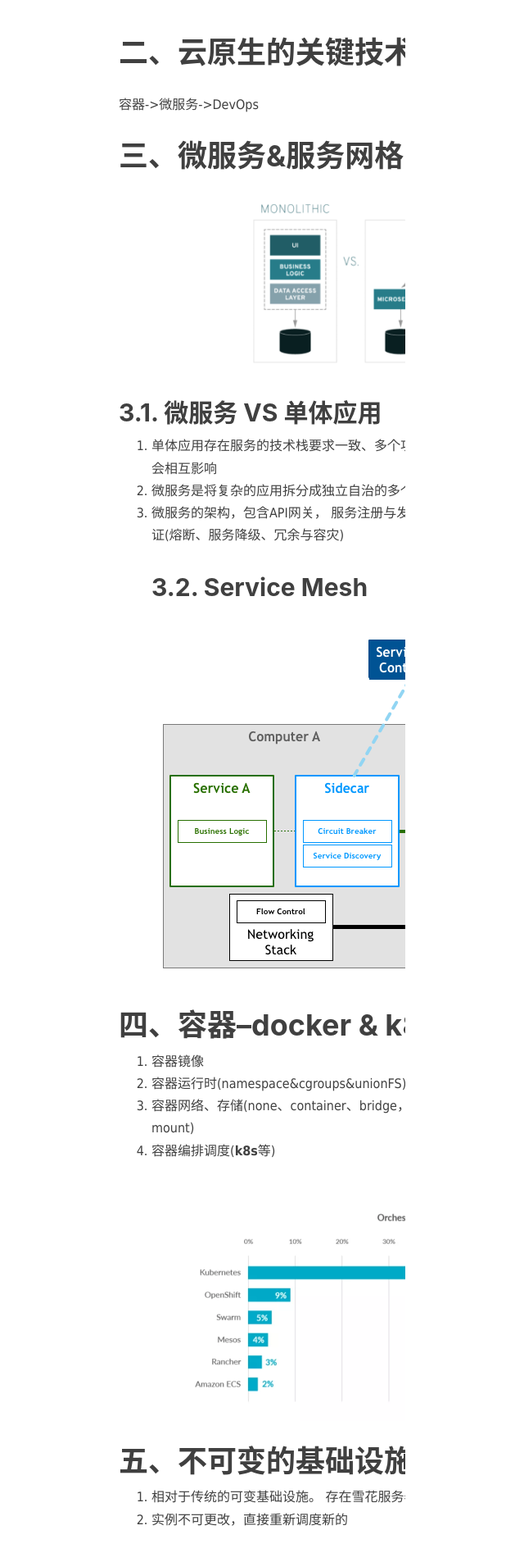
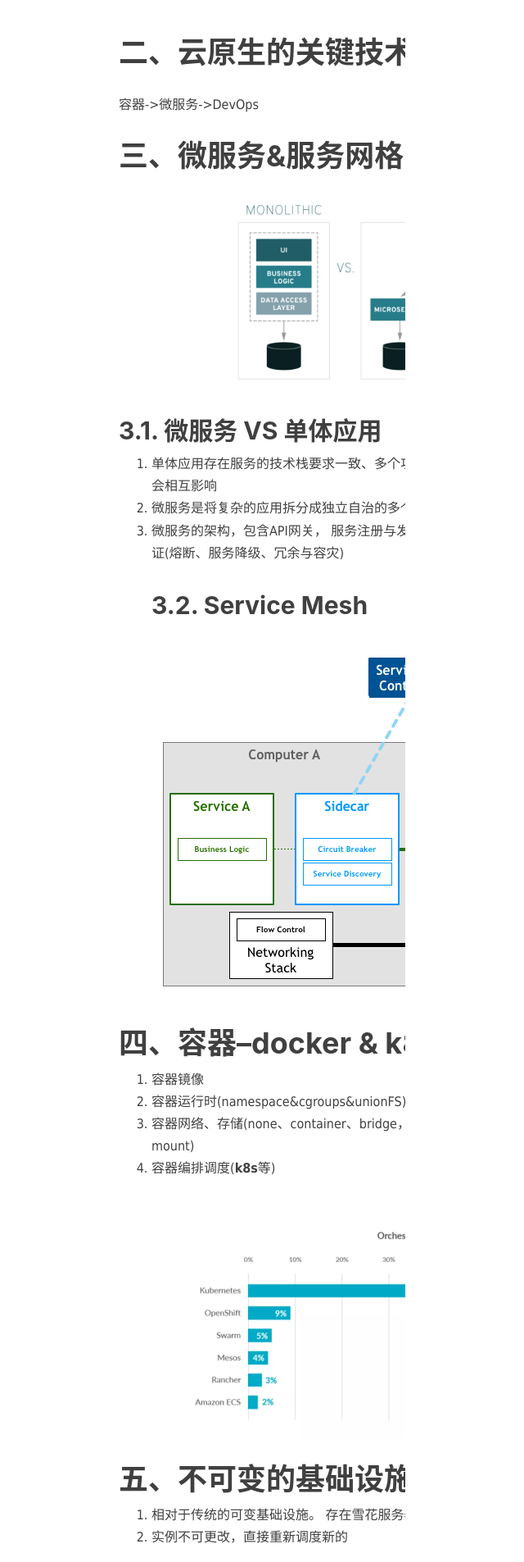
Before and after one commit to deeponder/deeponder.github.io, a Jekyll site: the page built from _posts/2020-10-13-云原生应用与k8s.md, in a window 1280 px wide. Shown: the part 633-2538 px from the top of the page at 82% size, without its empty margins (425-1065 px from the left). Built offline with Jekyll 4.4.1, drawn with Linux system fonts in a browser that asks for light colours; nearby versions of some CDN libraries; comment, search, counter and statistics services are not loaded.

Commit message:
云原生

```diff
--- a/_posts/2020-10-13-云原生应用与k8s.md
+++ b/_posts/2020-10-13-云原生应用与k8s.md
@@ -20,7 +20,7 @@ tags:
 容器->微服务->DevOps
 
 # 三、微服务&服务网格(Service Mesh)
-<img src="https://deeponder.github.io/img/microsvr.png" width="400" height="200" alt="some_text">
+![图片描述](https://deeponder.github.io/img/microsvr.png)
 
 ## 3.1. 微服务 VS 单体应用
 1. 单体应用存在服务的技术栈要求一致、多个功能更新/迭代需要同步、耦合导致单一模块的问题会相互影响
@@ -54,7 +54,7 @@ metadata:
 
 # 七、DevOps
 自动化部署，持续集成（编码、单元测试）、持续交付（测试->预发布）、持续部署（生产环境）
-<img src="https://deeponder.github.io/img/devops.png" width="400" height="200" alt="some_text">
+![图片描述](https://deeponder.github.io/img/devops.png)
 
 # 八、k8s概览
 ## 8.1 k8s的架构
@@ -109,20 +109,20 @@ spec:
 3. CNI规范、标准
 
 ## 9.1 场景1--同个pod内的容器间通信 (共享相同的网络，Localhost)
-<img src="https://deeponder.github.io/img/docker-net-brige.png" width="400" height="200" alt="some_text">
+![图片描述](https://deeponder.github.io/img/docker-net-brige.png)
 1. 共享卷
 2. IPC
 3. localhost
 
 ## 9.2 场景2--同个node的不同pod间的容器通信 ((eth0-veth0)-(veth0-veth1)=>pod1的eth0与pod2的eth0)
-<img src="https://deeponder.github.io/img/pod-net-alone.png" width="400" height="200" alt="some_text">
+![图片描述](https://deeponder.github.io/img/pod-net-alone.png)
 
 ## 9.3 场景3--集群内不同node的容器间通信 (flannel)
-<img src="https://deeponder.github.io/img/pode-net-cross-node.png" width="400" height="200" alt="some_text">
+![图片描述](https://deeponder.github.io/img/pode-net-cross-node.png)
 
 ## 9.4 场景4--外部和集群内的容器通信（Service && Ingress）
 1. Service。 enpoints DNS
-<img src="https://deeponder.github.io/img/service-nodeport.png" width="400" height="200" alt="some_text">
+![图片描述](https://deeponder.github.io/img/service-nodeport.png)
 2. Ingress的配置例子 及实践
 ![图片描述](https://deeponder.github.io/img/Ingress.png)
 
```
